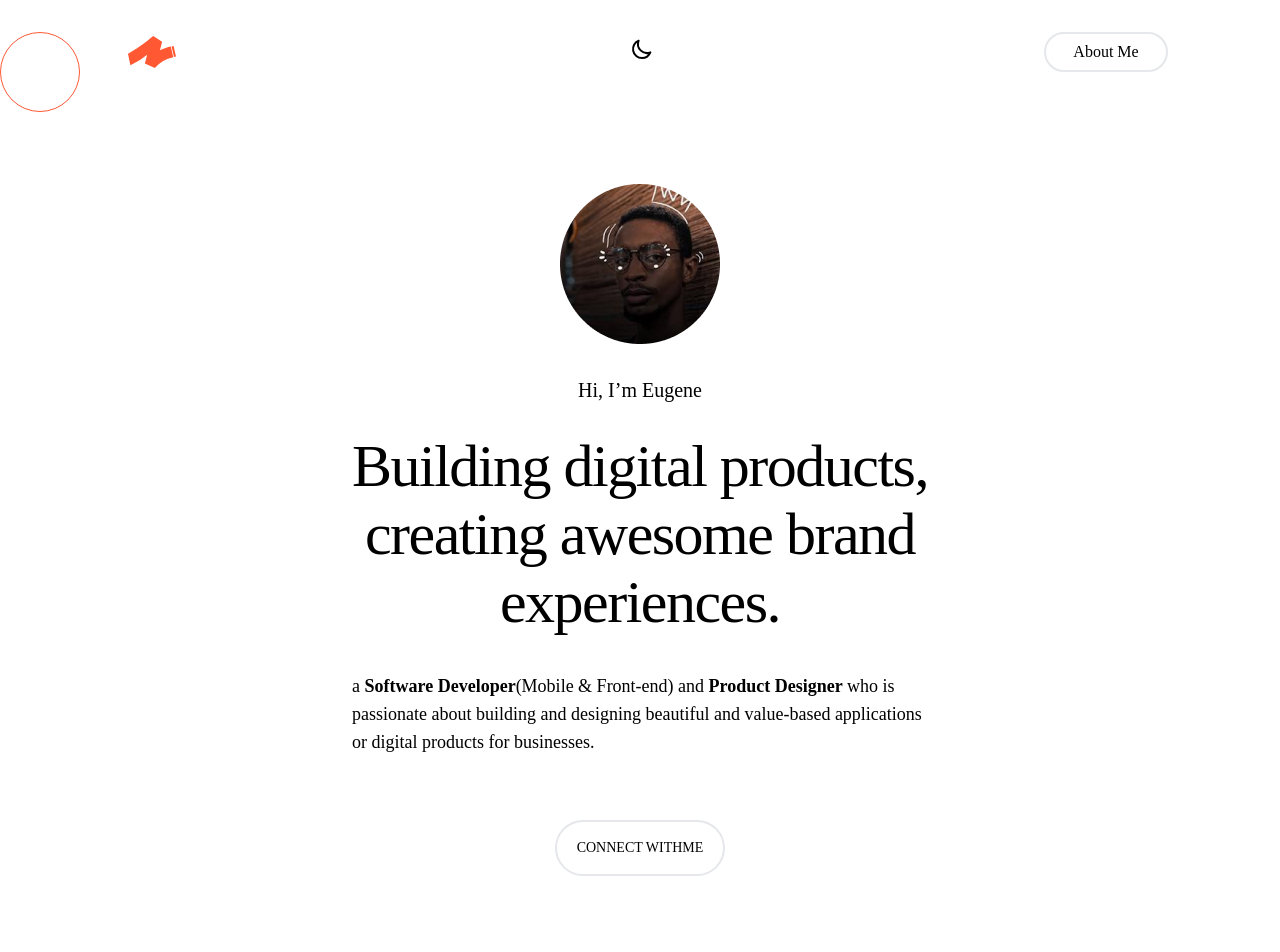
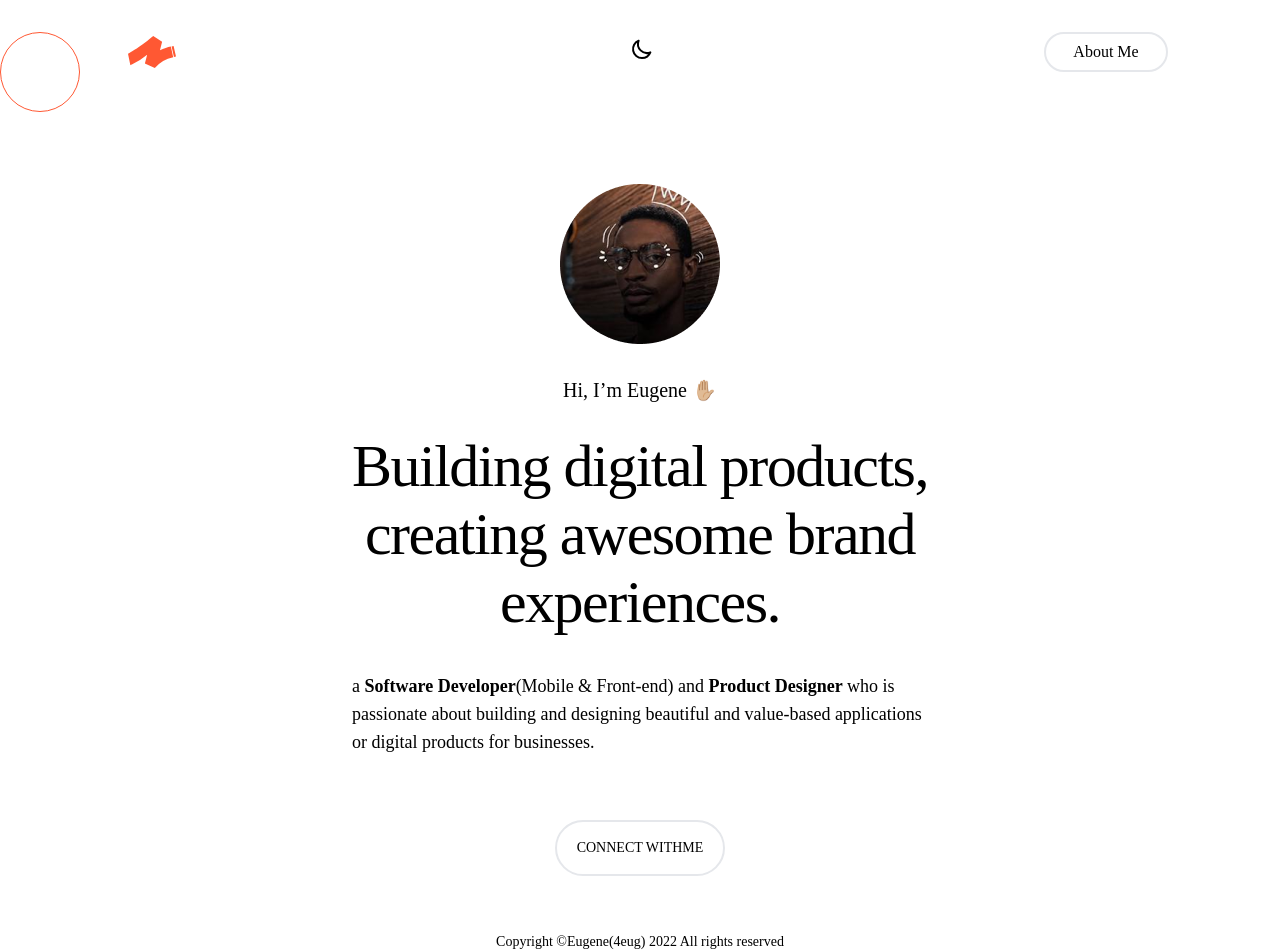
Before and after one commit to 4eug/Old-Portfolio, a Next.js app: page /about in a window 1280 px wide. Shown: the top 952 px of the page. Before the commit the page ends 916 px from the top, so only its background shows below. Built offline with nearby package versions, Linux system fonts and the light colour scheme.

Commit message:
Little Change

```diff
--- a/components/About/About.jsx
+++ b/components/About/About.jsx
@@ -9,7 +9,7 @@ const About = () => {
         <div className="flex justify-center items-center">
         <img className="object-center" src="/Me.png" alt="/" />
         </div>
-          <h6 className="mt-8 text-xl">Hi, I’m Eugene</h6>
+          <h6 className="mt-8 text-xl">Hi, I’m Eugene ✋🏼</h6>
           <h3 className="text-4xl md:text-6xl text-center mt-8 leading-16 tracking-tight font-normal">
           Building digital products,
           </h3>
--- a/pages/about.jsx
+++ b/pages/about.jsx
@@ -5,6 +5,7 @@ import { CustomCursor } from "../components/CustomCursor";
 import SideBar from "../components/NavBar/sideBar";
 import Meta from "../components/utilities/meta/meta";
 import About from "../components/About/About";
+import Footer from "../components/Footer/footer";
 
 export default function Home() {
   const [sideBar, setSideBar] = useState(false);
@@ -21,6 +22,7 @@ export default function Home() {
         <Nav sideBar={sideBar} setSideBar={setSideBar} />
       </section>
       <About/>
+      <Footer/>
       <SideBar sideBar={sideBar} />
     </>
   );
```
